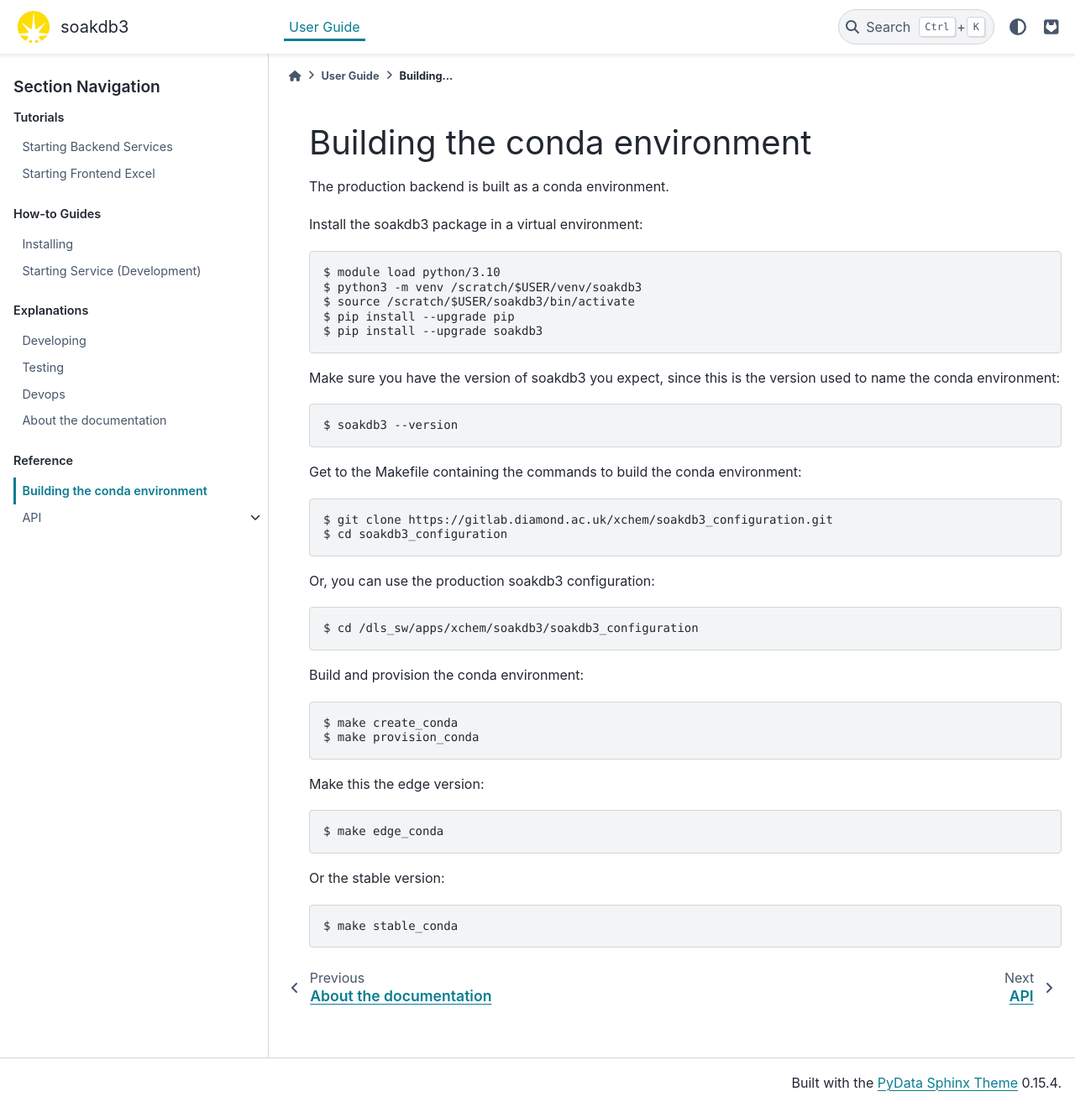
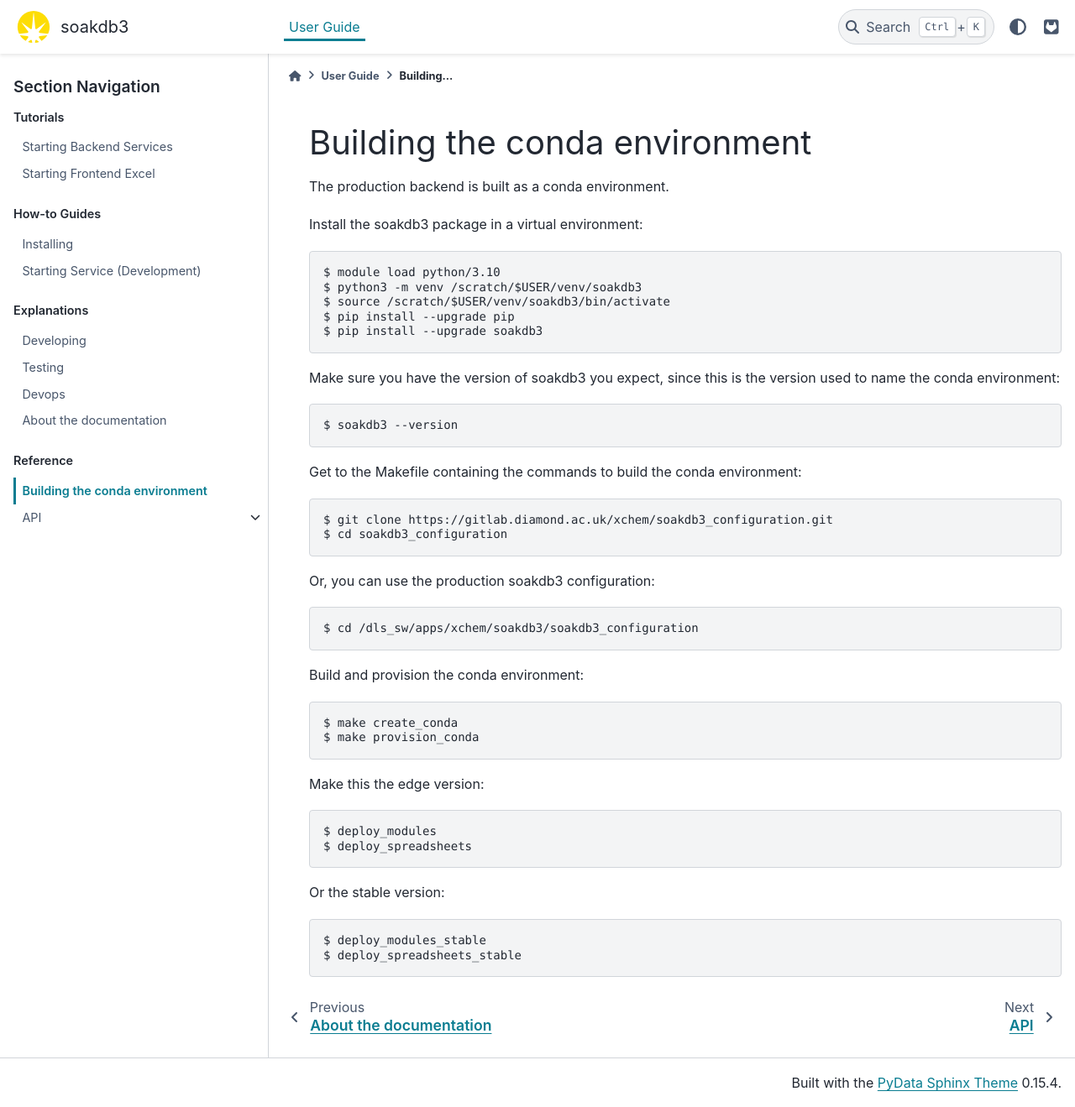
Before and after one commit to DiamondLightSource/soakdb3, a Sphinx documentation site: the page built from docs/user/reference/01-conda.rst, in a window 1280 px wide and 1319 px high. Shown: the whole window at 84% size. Built offline with Sphinx 7.4.7 and the PyData theme 0.15.4, drawn with Linux system fonts in a browser that asks for light colours.

```diff
--- a/docs/user/reference/01-conda.rst
+++ b/docs/user/reference/01-conda.rst
@@ -7,7 +7,7 @@ Install the soakdb3 package in a virtual environment::
 
     $ module load python/3.10
     $ python3 -m venv /scratch/$USER/venv/soakdb3
-    $ source /scratch/$USER/soakdb3/bin/activate
+    $ source /scratch/$USER/venv/soakdb3/bin/activate
     $ pip install --upgrade pip
     $ pip install --upgrade soakdb3
 
@@ -31,8 +31,10 @@ Build and provision the conda environment::
 
 Make this the edge version::
 
-    $ make edge_conda
+    $ deploy_modules
+    $ deploy_spreadsheets
 
 Or the stable version::
 
-    $ make stable_conda
+    $ deploy_modules_stable
+    $ deploy_spreadsheets_stable
```
Also changed, not shown: 4 other files.
